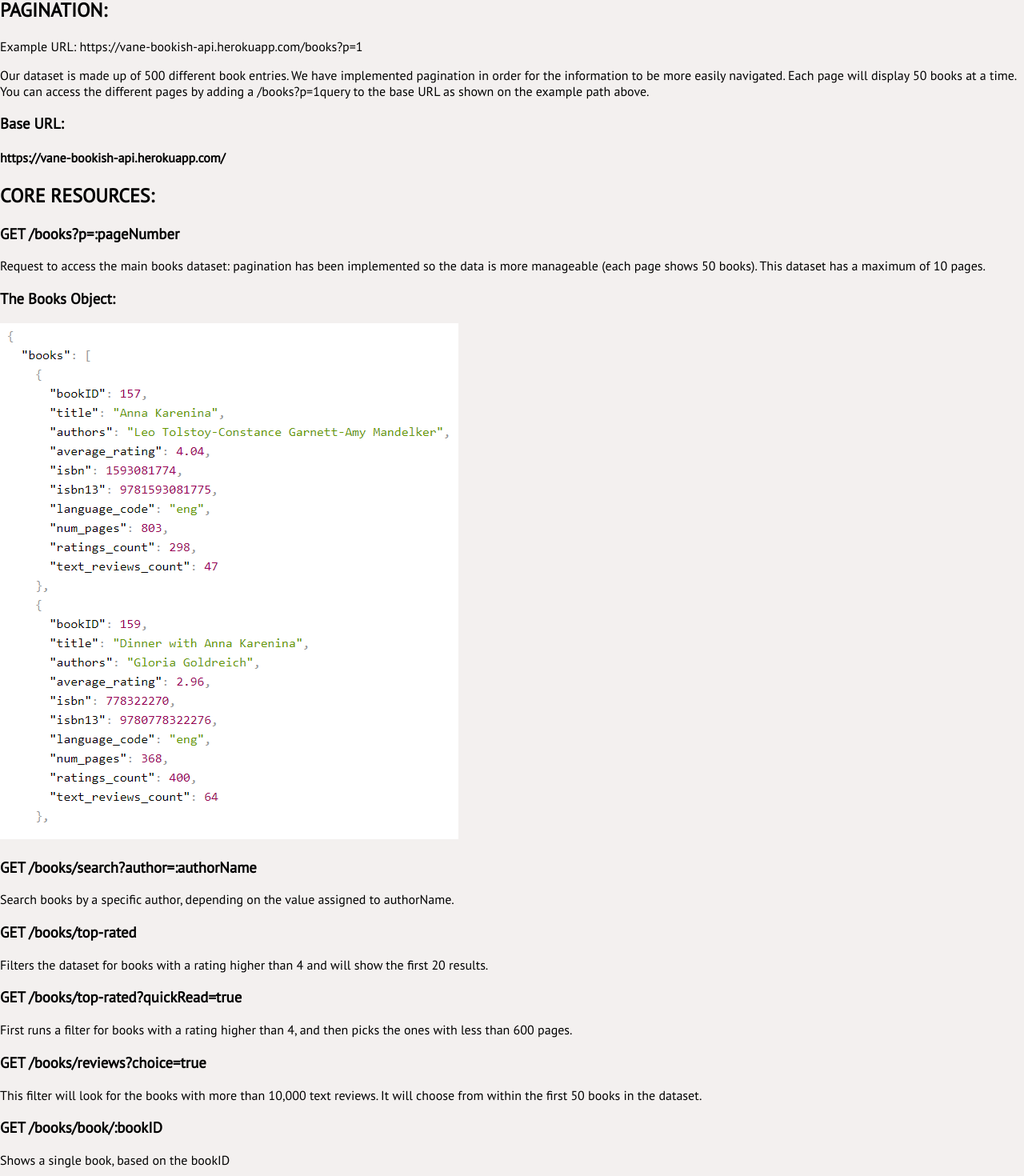
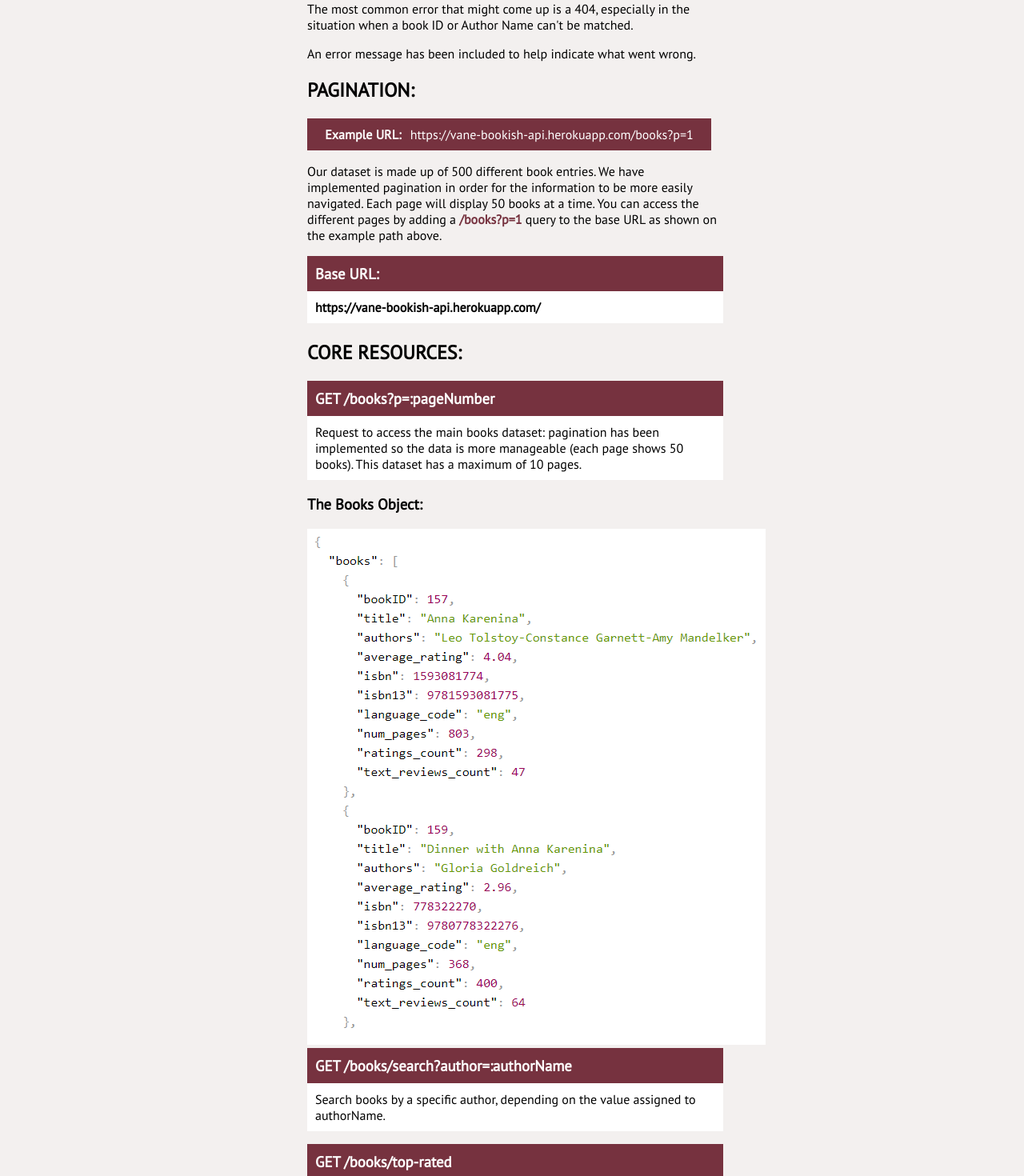
Before and after one commit to VanessaSue27/vane-bookish-api-frontend, a React (Create React App) app: page /documentation in a window 1280 px wide. Shown: the part 835-2305 px from the top of the page at 80% size. Built offline with nearby package versions, Linux system fonts and the light colour scheme.

Commit message:
Documentation styling done

```diff
--- a/src/index.css
+++ b/src/index.css
@@ -241,6 +241,47 @@
   cursor: pointer;
 }
 
+/*Documentation styling*/
+.documentation-section {
+  width: 40%;
+  margin: 40px auto;
+}
+
+.documentation-section a {
+  text-decoration: none;
+  color: #76323f;
+  font-weight: bold;
+}
+
+.documentation-section h1 {
+  font-family: 'PT Serif', serif;
+  color: #76323f;
+  font-size: 30px;
+}
+
+.example-pagination {
+  background-color: #76323f;
+  color: white;
+  width: 465px;
+  padding: 10px 20px;
+  text-align: center;
+}
+
+.base-url {
+  background-color: #76323f;
+  color: white;
+  width: 500px;
+  padding: 10px;
+  margin: 0;
+}
+
+.base-url-link {
+  background-color: white;
+  width: 500px;
+  padding: 10px;
+  margin-top: 0;
+}
+
 /*Media Queries*/
 @media (max-width: 1299px) {
   .nav-links {
--- a/src/pages/Documentation.js
+++ b/src/pages/Documentation.js
@@ -4,7 +4,7 @@
 
 export const Documentation = () => {
   return (
-    <>
+    <section className="documentation-section">
       <h1>Bookish API Documentation:</h1>
       <p>
         Vane&apos;s Bookish API is organized around <a href="https://en.wikipedia.org/wiki/Representational_state_transfer" target="_blank" rel="noopener noreferrer">REST</a>.
@@ -24,21 +24,21 @@
       <p>An error message has been included to help indicate what went wrong.</p>
 
       <h2>PAGINATION:</h2>
-      <p>Example URL: https://vane-bookish-api.herokuapp.com/books?p=1</p>
+      <p className="example-pagination"><span style={{ marginRight: 7, fontWeight: 'bold' }}>Example URL:</span> https://vane-bookish-api.herokuapp.com/books?p=1</p>
       <p>
         Our dataset is made up of 500 different book entries. We have implemented pagination
         in order for the information to be more easily navigated. Each page will display 50
-        books at a time. You can access the different pages by adding a <span>/books?p=1</span>
+        books at a time. You can access the different pages by adding a <span style={{ color: '#76323f', fontWeight: 'bold' }}>/books?p=1 </span>
         query to the base URL as shown on the example path above.
       </p>
 
-      <h3>Base URL:</h3>
-      <h4>https://vane-bookish-api.herokuapp.com/</h4>
+      <h3 className="base-url">Base URL:</h3>
+      <h4 className="base-url-link">https://vane-bookish-api.herokuapp.com/</h4>
 
       <h2>CORE RESOURCES:</h2>
 
-      <h3>GET /books?p=:pageNumber</h3>
-      <p>
+      <h3 className="base-url">GET /books?p=:pageNumber</h3>
+      <p className="base-url-link">
         Request to access the main books dataset: pagination has been implemented so
         the data is more manageable (each page shows 50 books). This dataset has a
         maximum of 10 pages.
@@ -47,31 +47,31 @@
       <h3>The Books Object:</h3>
       <img src={bookObject} alt="JSON object" />
 
-      <h3>GET /books/search?author=:authorName</h3>
-      <p>
+      <h3 className="base-url">GET /books/search?author=:authorName</h3>
+      <p className="base-url-link">
         Search books by a specific author, depending on the value assigned to authorName.
       </p>
 
-      <h3>GET /books/top-rated</h3>
-      <p>
+      <h3 className="base-url">GET /books/top-rated</h3>
+      <p className="base-url-link">
         Filters the dataset for books with a rating higher than 4 and will show
         the first 20 results.
       </p>
 
-      <h3>GET /books/top-rated?quickRead=true</h3>
-      <p>
+      <h3 className="base-url">GET /books/top-rated?quickRead=true</h3>
+      <p className="base-url-link">
         First runs a filter for books with a rating higher than 4, and then picks the ones
         with less than 600 pages.
       </p>
 
-      <h3>GET /books/reviews?choice=true</h3>
-      <p>
+      <h3 className="base-url">GET /books/reviews?choice=true</h3>
+      <p className="base-url-link">
         This filter will look for the books with more than 10,000 text reviews. It will
         choose from within the first 50 books in the dataset.
       </p>
 
-      <h3>GET /books/book/:bookID</h3>
-      <p>Shows a single book, based on the bookID</p>
-    </>
+      <h3 className="base-url">GET /books/book/:bookID</h3>
+      <p className="base-url-link">Shows a single book, based on the bookID</p>
+    </section>
   );
 };
```
